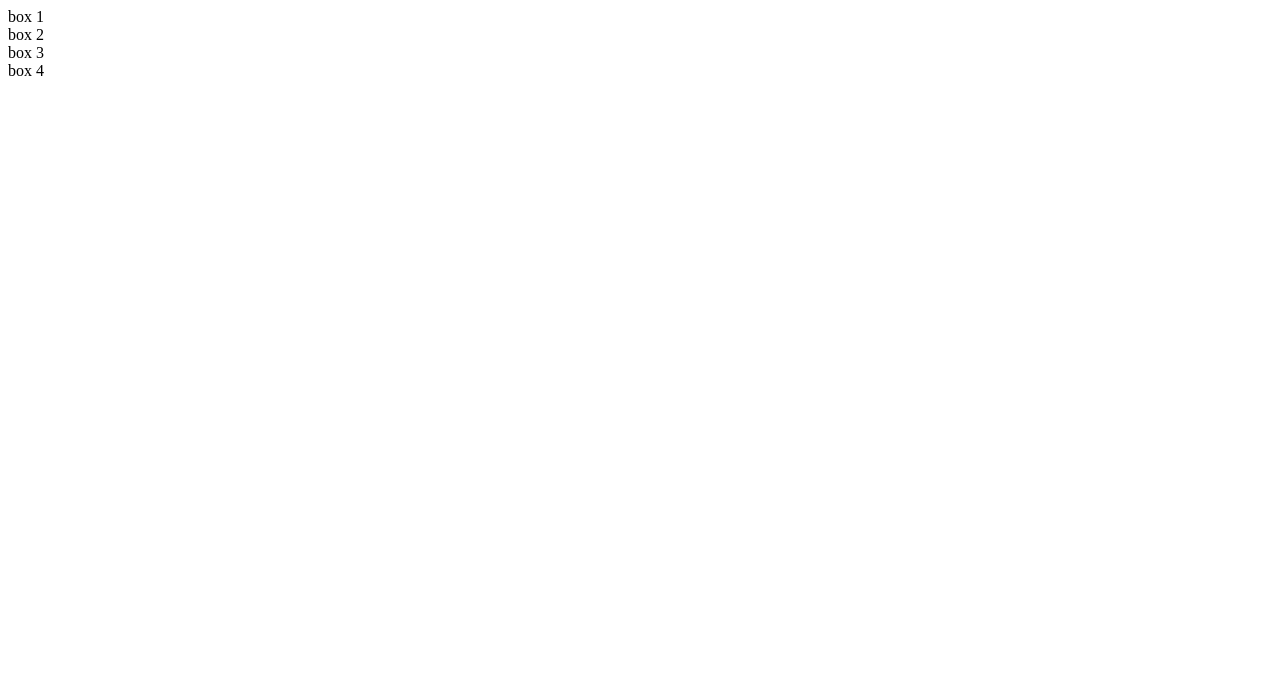
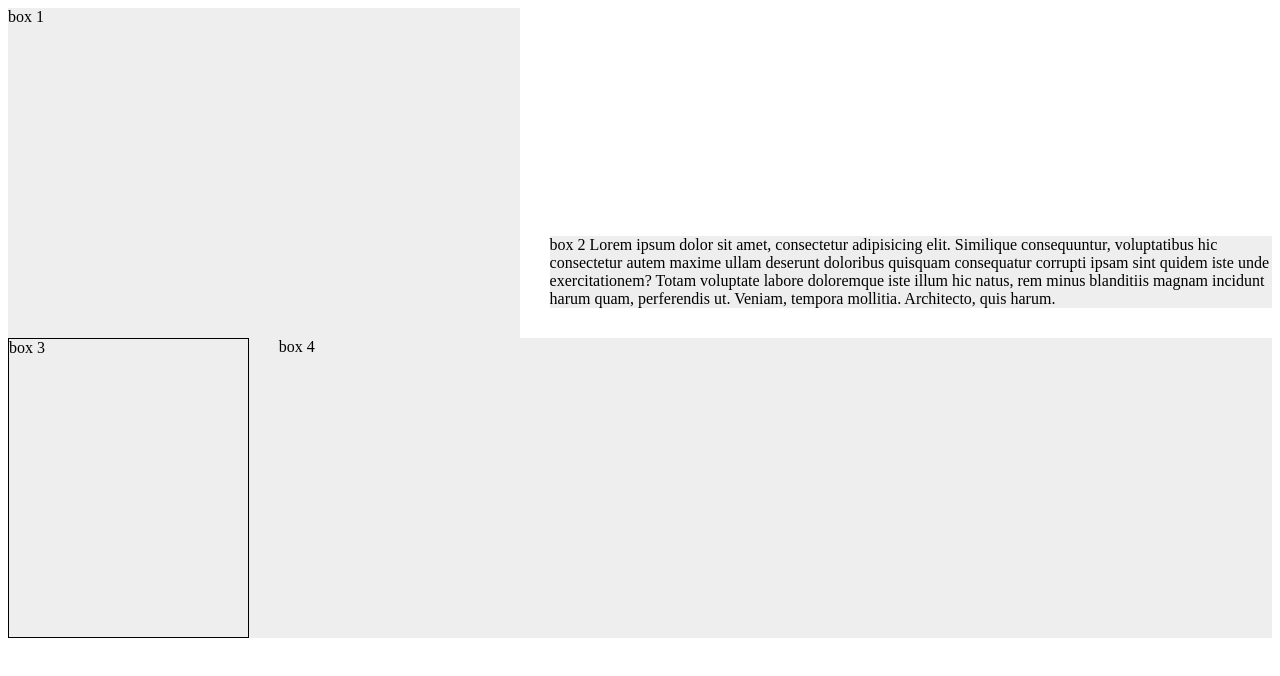
Before and after one commit to prachiikadam/css-basics, a plain HTML site: page grid.html in a window 1280 px wide. Drawn offline with Linux system fonts and the light colour scheme.

Commit message:
Grid css

```diff
--- a/grid.html
+++ b/grid.html
@@ -5,13 +5,64 @@
     <meta http-equiv="X-UA-Compatible" content="IE=edge">
     <meta name="viewport" content="width=device-width, initial-scale=1.0">
     <title>CSS Grid</title>
+    <style>
+        /* by default display is block */
+        .container{
+            display: grid;
+            /* grid-template-columns: 200px 200px 200px 100px; */
+            grid-template-columns: 1fr 1fr 3fr;
+              /* fr stands for fraction */
+            grid-gap: 30px;
+            /* by default grid takes size of content ,
+            if you want to decide shape of grid then use
+            grid auto rows /coloumns for height and width*/
+            /* grid-auto-rows: 300px; */
+            grid-auto-rows: minmax(300px,auto);
+            /*
+            for minmax ,by default height will be 300px
+            if content does not fit ,automatically grid height is increased
+            */
+
+        }
+        /* .items{
+            background-color: coral;
+            border: 3px solid black;
+        } */
+        .container >div {
+            background-color: #eee;
+        }
+        .container >div :nth-child(odd){
+            background-color: #ddd;
+        }
+        .box1{
+            grid-column: 1/3;
+            grid-row: 1/3;
+        }
+        .box2{
+            align-self: end;
+        }
+        /* rearrange the grid */
+        .box4{
+            grid-column: 2/4;
+            grid-row:2
+        }
+        .box3{
+            grid-column: 1;
+           grid-row: 2/3;
+           border: 1px solid black;
+        }
+    </style>
 </head>
 <body>
     <div class="container">
-        <div class="items">box 1</div>
-        <div class="items">box 2</div>
-        <div class="items">box 3</div>
-        <div class="items">box 4</div>
+        <div class="items box1">box 1</div>
+        <div class="items box2">box 2 Lorem ipsum dolor sit amet, consectetur adipisicing elit.
+             Similique consequuntur, voluptatibus hic consectetur autem maxime ullam deserunt
+             doloribus quisquam consequatur corrupti ipsam sint quidem iste unde exercitationem?
+              Totam voluptate labore doloremque iste illum hic natus, rem minus blanditiis magnam
+              incidunt harum quam, perferendis ut. Veniam, tempora mollitia. Architecto, quis harum.</div>
+        <div class="items box3">box 3</div>
+        <div class="items box4">box 4</div>
     </div>
 </body>
 </html>
```
